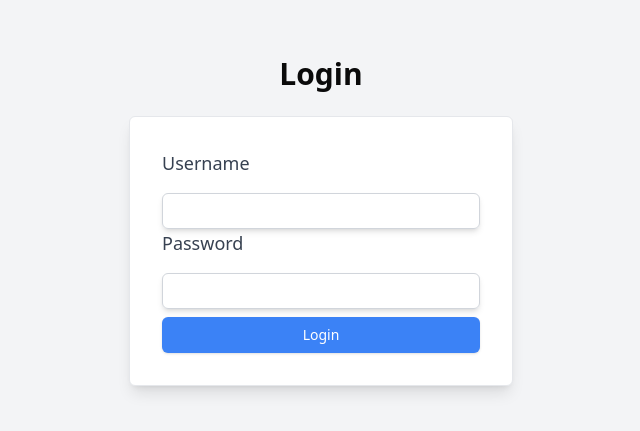
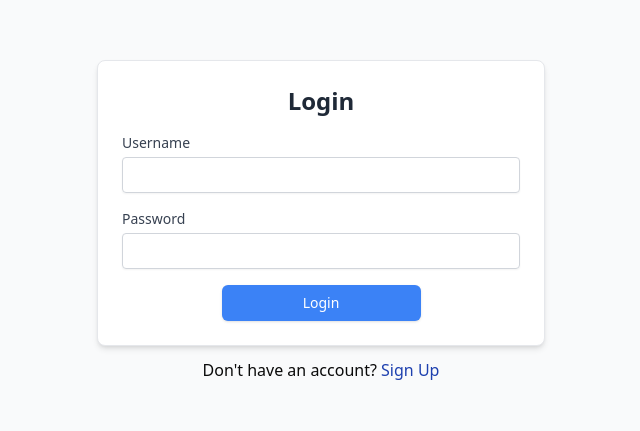
Before and after one commit to omar0k/Threadly, a React (Vite) app in the folder frontend/: page /login in a window 1280 px wide. Shown: the part 179-610 px from the top of the page, without its empty margins (319-959 px from the left). Built offline with nearby package versions, Linux system fonts and the light colour scheme; no server answers.

Commit message:
refactored register/login form components

```diff
--- a/frontend/src/components/Form.tsx
+++ b/frontend/src/components/Form.tsx
@@ -4,10 +4,12 @@ import { ACCESS_TOKEN, REFRESH_TOKEN } from '@/constants';
 import { Button } from './ui/button';
 import { Input } from './ui/input';
 import api from '@/api';
+
 interface FormProps {
   method: 'Login' | 'Register';
   route: string;
 }
+
 const Form = ({ method, route }: FormProps) => {
   const [username, setUserName] = useState('');
   const [password, setPassword] = useState('');
@@ -17,114 +19,142 @@ const Form = ({ method, route }: FormProps) => {
   const navigate = useNavigate();
 
   const handleSubmit = async (e: React.FormEvent) => {
-    const registering = method !== 'Login';
+    e.preventDefault();
+    setLoading(true);
+    setError(false);
+
+    const registering = method === 'Register';
     const payload = registering
       ? { username, password, email }
       : { username, password };
-    e.preventDefault();
-    setLoading(true);
+
     try {
       const response = await api.post(route, payload);
+
       if (registering) {
         navigate('/login');
-        // could skip login process and automatically login user
       } else {
         localStorage.setItem(ACCESS_TOKEN, response.data.access);
         localStorage.setItem(REFRESH_TOKEN, response.data.refresh);
         navigate('/');
       }
+    } catch (error) {
+      setError(true);
+    } finally {
       setLoading(false);
-    } catch (error: any) {
-      setError(true);
-      setLoading(false);
-      console.error(error.message);
     }
   };
+
   return (
-    <div className='w-full flex flex-col items-center '>
-      <h1 className='text-3xl font-bold text-center mb-6'>{method}</h1>
-
-      <form
-        onSubmit={handleSubmit}
-        className='bg-white border space-y-2 border-gray-200 p-8 rounded-md shadow-lg max-w-sm w-full'
-      >
+    <div className='min-h-screen flex items-center justify-center bg-gray-50 flex-col gap-3'>
+      <div className='w-full max-w-md bg-white p-6 rounded-lg shadow-md border border-gray-200'>
+        <h1 className='text-2xl font-semibold text-center text-gray-800 mb-4'>
+          {method}
+        </h1>
+        <form onSubmit={handleSubmit} className='space-y-4'>
           <div>
-          <div className='space-y-4'>
             <label
               htmlFor='username'
-              className='block text-lg font-medium text-gray-700'
+              className='block text-sm font-medium text-gray-700'
             >
               Username
             </label>
             <Input
+              id='username'
+              type='text'
+              value={username}
               onChange={(e) => setUserName(e.target.value)}
-              type='text'
-              id='username'
-              value={username}
               required
-              className={`w-full p-2 border border-gray-300 rounded-md shadow-md  focus-visible:ring-blue-400 ${
-                error ? 'border-red-500 border-2 ' : ''
+              className={`w-full mt-1 p-2 border rounded focus:ring-blue-400 focus:border-blue-400 ${
+                error ? 'border-red-500' : 'border-gray-300'
               }`}
             />
           </div>
-          <div className='space-y-4'>
+          <div>
             <label
               htmlFor='password'
-              className='block text-lg font-medium text-gray-700'
+              className='block text-sm font-medium text-gray-700'
             >
               Password
             </label>
             <Input
+              id='password'
+              type='password'
+              value={password}
               onChange={(e) => setPassword(e.target.value)}
               required
-              id='password'
-              value={password}
-              type='password'
-              className={`w-full p-2 border border-gray-300 rounded-md shadow-md   focus-visible:ring-blue-400 ${
-                error ? 'border-red-500 border-2 ' : ''
+              className={`w-full mt-1 p-2 border rounded focus:ring-blue-400 focus:border-blue-400 ${
+                error ? 'border-red-500' : 'border-gray-300'
               }`}
             />
-          </div>
           </div>
           {method === 'Register' && (
             <div>
               <label
                 htmlFor='email'
-              className='block text-xl font-medium text-gray-700'
+                className='block text-sm font-medium text-gray-700'
               >
                 Email
               </label>
               <Input
-              required
                 id='email'
+                type='email'
                 value={email}
                 onChange={(e) => setEmail(e.target.value)}
-              type='email'
-              className='required:focus:outline-red-500 w-full p-2 border border-gray-300 rounded-md shadow-md focus:outline-blue-400'
+                required
+                className={`w-full mt-1 p-2 border rounded focus:ring-blue-400 focus:border-blue-400 ${
+                  error ? 'border-red-500' : 'border-gray-300'
+                }`}
               />
             </div>
           )}
+          <div className='flex flex-col items-center gap-2'>
             <Button
               type='submit'
-          className='w-full  bg-blue-500 text-white py-2 px-4 rounded-md hover:bg-blue-600 transition'
               disabled={loading}
+              className={`w-1/2 py-2 px-4 rounded-md text-white ${
+                loading
+                  ? 'bg-blue-300 cursor-not-allowed'
+                  : 'bg-blue-500 hover:bg-blue-600'
+              }`}
             >
-          {loading
-            ? method === 'Login'
-              ? 'Logging In...'
-              : method === 'Register'
-              ? 'Registering...'
-              : method
-            : method}
+              {loading ? (
+                <div className='flex justify-center items-center space-x-2'>
+                  <div className='spinner-border animate-spin inline-block w-4 h-4 border-2 rounded-full' />
+                  <span>
+                    {method === 'Login' ? 'Logging In...' : 'Registering...'}
+                  </span>
+                </div>
+              ) : (
+                method
+              )}
             </Button>
+          </div>
           {error && (
-          <h2 className='text-center text-red-500'>
+            <p className='mt-2 text-center text-sm text-red-500'>
               {method === 'Register'
-              ? 'Something wrong happened while registering'
-              : 'Username and password do not match. Please try again.'}
-          </h2>
+                ? 'Error occurred while registering. Please try again.'
+                : 'Invalid username or password. Please try again.'}
+            </p>
           )}
         </form>
+      </div>
+      {method === 'Register' ? (
+        <h3>
+          Already a user?{' '}
+          <a href='/login' className='text-blue-800 hover:underline'>
+            Login
+          </a>
+        </h3>
+      ) : (
+        <h3>
+          Don't have an account?{' '}
+          <a href='/register' className='text-blue-800 hover:underline'>
+            {' '}
+            Sign Up
+          </a>
+        </h3>
+      )}
     </div>
   );
 };
--- a/frontend/src/pages/Login.tsx
+++ b/frontend/src/pages/Login.tsx
@@ -1,22 +1,6 @@
-import { useEffect } from 'react';
 import Form from '../components/Form';
-import { ACCESS_TOKEN } from '@/constants';
-import { useNavigate } from 'react-router-dom';
-
 const Login = () => {
-  const navigate = useNavigate();
-  useEffect(() => {
-    if (localStorage.getItem(ACCESS_TOKEN)) {
-      navigate('/');
-    }
-  }, []);
-  return (
-    <div className='min-h-screen flex justify-center items-center bg-gray-100'>
-      {localStorage.getItem(ACCESS_TOKEN) ? null : (
-        <Form method={'Login'} route={'/api/token/'} />
-      )}
-    </div>
-  );
+  return <Form method={'Login'} route={'/api/token/'} />;
 };
 
 export default Login;
--- a/frontend/src/pages/Register.tsx
+++ b/frontend/src/pages/Register.tsx
@@ -2,7 +2,7 @@ import Form from "../components/Form";
 
 const Register = () => {
   return (
-    <div className="min-h-screen flex justify-center items-center bg-gray-100">
+    <div>
       <Form method={"Register"} route={"/api/user/register/"} />
     </div>
   );
```
Lines whose indentation alone changed are shown as unchanged.
